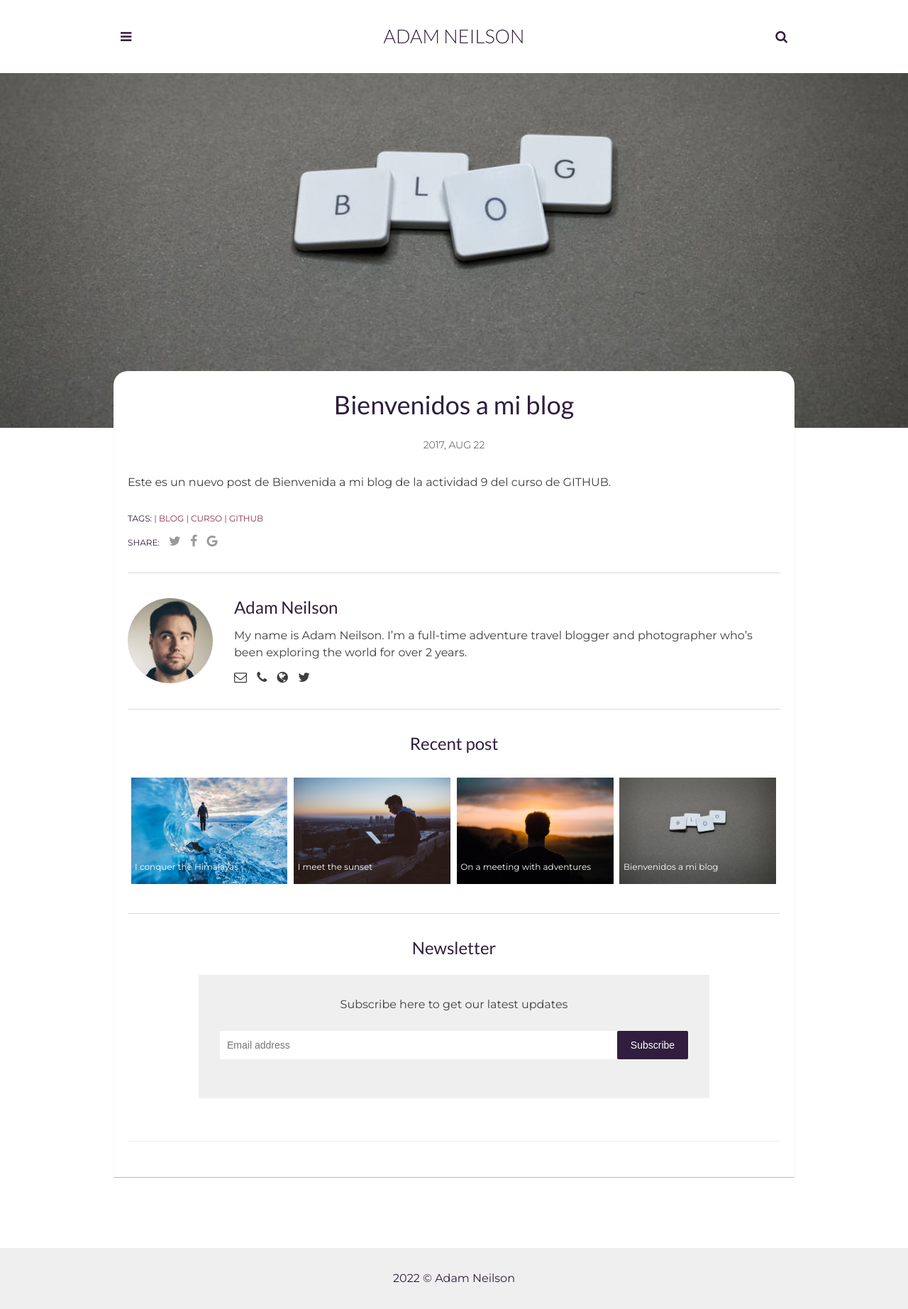
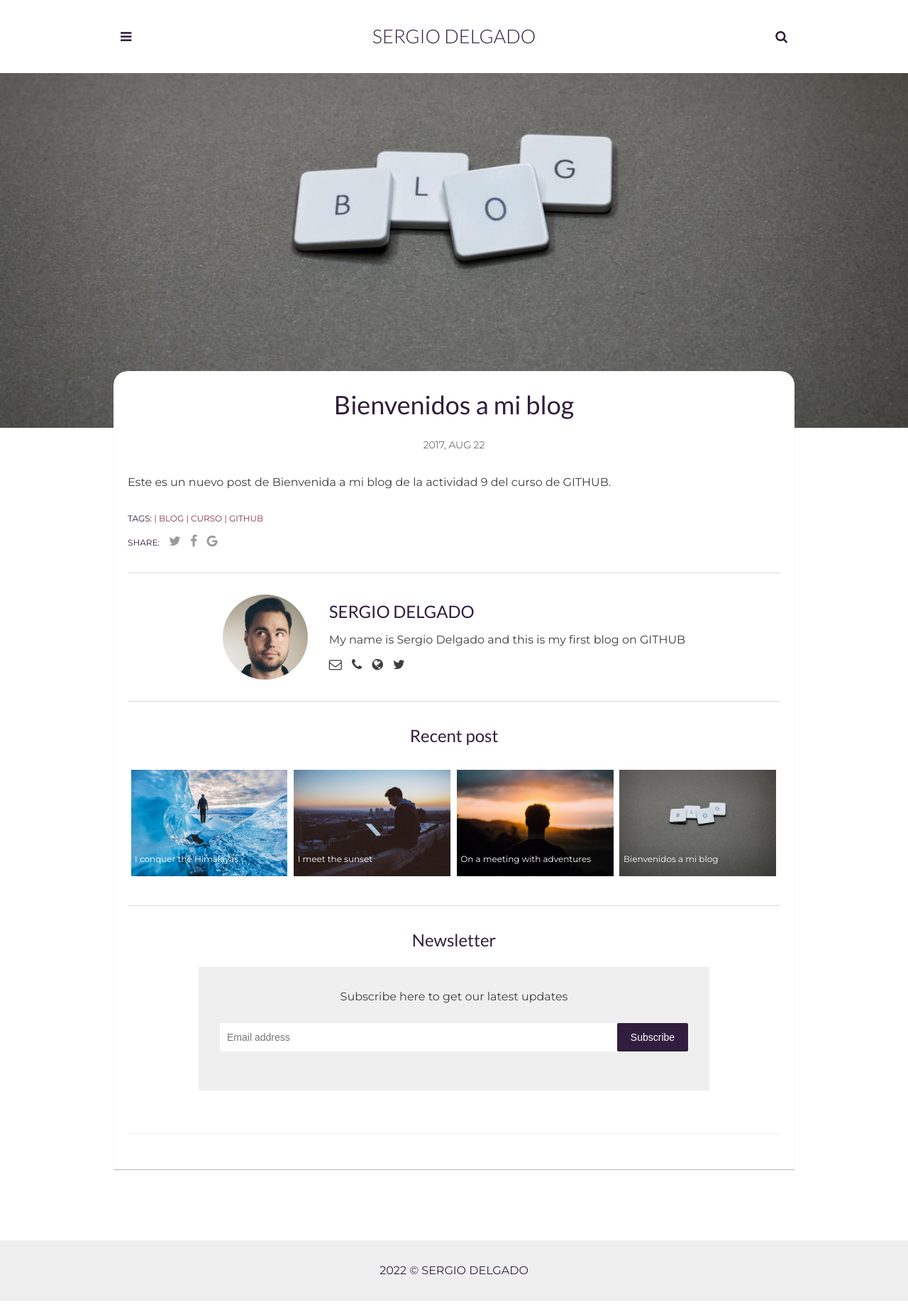
Before and after one commit to Chenowith/adam-blog, a Jekyll site: the page built from _posts/2022-07-21-Bienvenidos-a-mi-cuenta-de-GitHub.markdown, in a window 1280 px wide. Shown: the whole page at 71% size. Built offline with Jekyll 4.4.1, drawn with Linux system fonts in a browser that asks for light colours; comment, search, counter and statistics services are not loaded.

Commit message:
new config params

```diff
--- a/_config.yml
+++ b/_config.yml
@@ -1,4 +1,4 @@
-title: My personal blog - Adam Neilson
+title: My personal blog - SERGIO DELGADO
 email: your-email@domain.com
 description: > # this means to ignore newlines until "baseurl:"
   Write an awesome description for your new site here. You can edit this
@@ -9,17 +9,17 @@ baseurl: "/adam-blog" # the subpath of your site, e.g. /blog
 url: "" # the base hostname & protocol for your site, e.g. http://example.com
 
 # Author settings
-author: Adam Neilson # add your name
+author: SERGIO DELGADO # add your name
 author-pic: adam-face.jpg
-about-author: My name is Adam Neilson. I’m a full-time adventure travel blogger and photographer who’s been exploring the world for over 2 years.
+about-author: My name is Sergio Delgado and this is my first blog on GITHUB
 
 # Contact links
 email: # Add your Email address
 phone: # Add your Phone number
 website: # Add your website, do not add http://
 linkedin: # Add your Linkedin handle
-github: artemsheludko # Add your Github handle
-twitter: '@artemsheludko_' # Add your Twitter handle
+github: Chenowith # Add your Github handle
+twitter: # Add your Twitter handle
 facebook: # Add your Facebook handle
 instagram: # Add your Instagram handle
 pinterest: # Add your Pinterest handle
```
